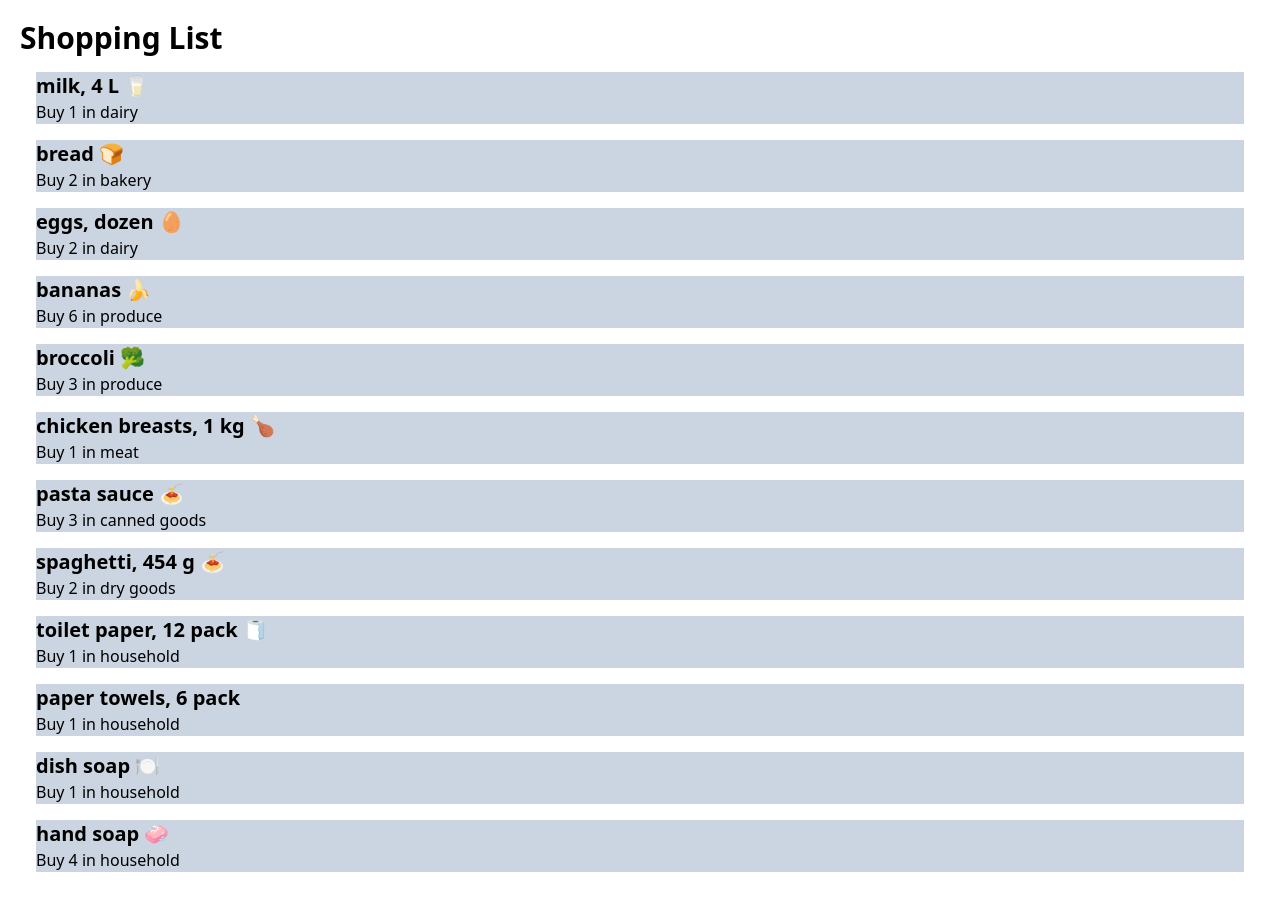
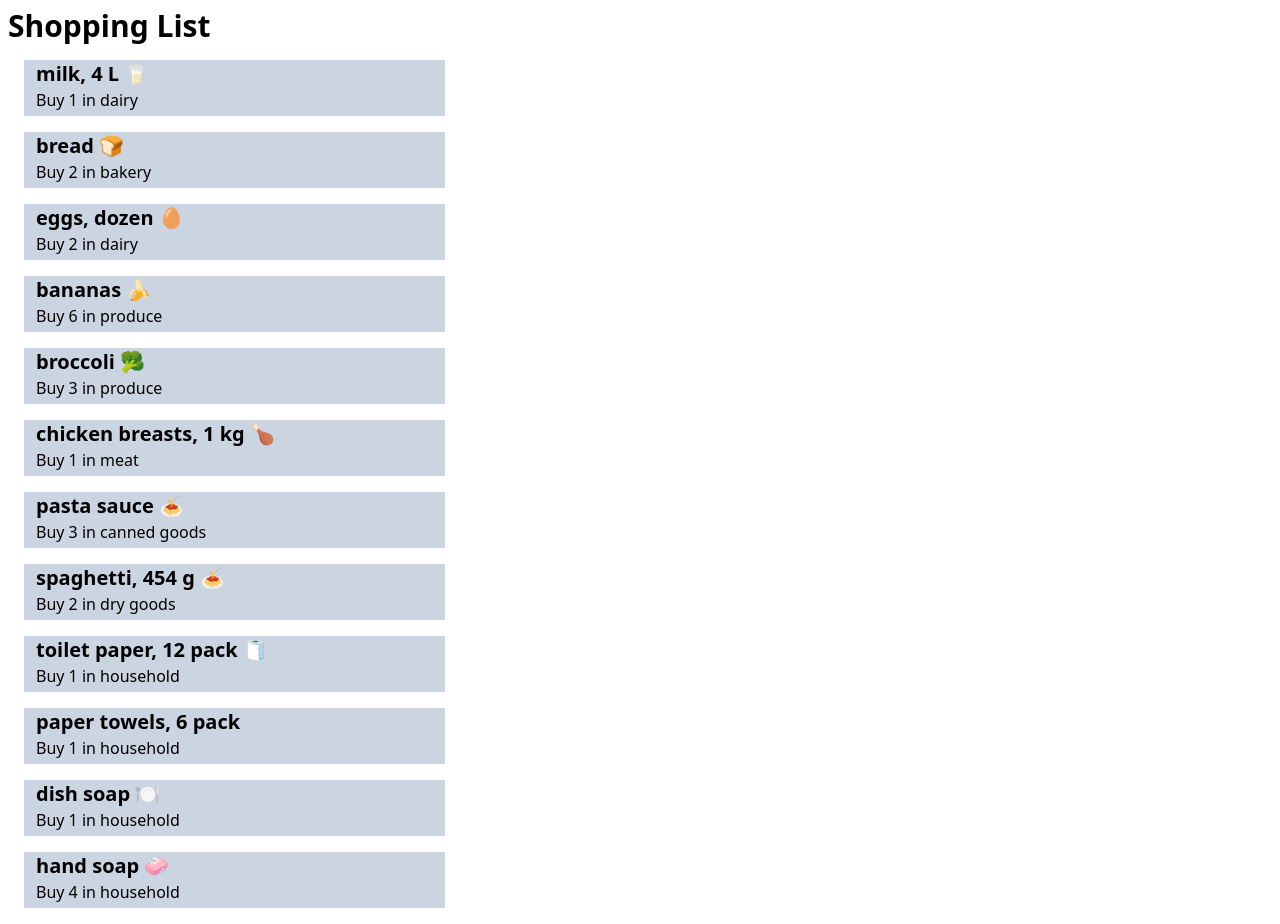
Before and after one commit to chinedu-amaechi/cprg306-assignments, a Next.js app: page /week-3 in a window 1280 px wide. Before the commit the page ends 892 px from the top, so only its background shows below. Built offline with nearby package versions, Linux system fonts and the light colour scheme.

Commit message:
CSS Styling
Additional styling to requirements

```diff
--- a/app/week-3/item.js
+++ b/app/week-3/item.js
@@ -3,7 +3,7 @@ export default function Item({name, quantity, category}) {
 
      return (
         <section>
-            <div className="m-4 bg-slate-300">
+            <div className="m-4 w-1/3 bg-slate-300 pl-3 pb-1">
             <ol>
                 <li className="text-xl font-sans font-bold">{name}</li>
                 <li>Buy {quantity} in {category}</li>
--- a/app/week-3/page.js
+++ b/app/week-3/page.js
@@ -3,7 +3,7 @@ import ItemList from "./item-list";
 
 export default function Page() {
     return (
-        <main className="m-5">
+        <main className="m-2">
             <h1 className="font-extrabold text-3xl">Shopping List</h1>
             <ItemList />
         </main>
```
